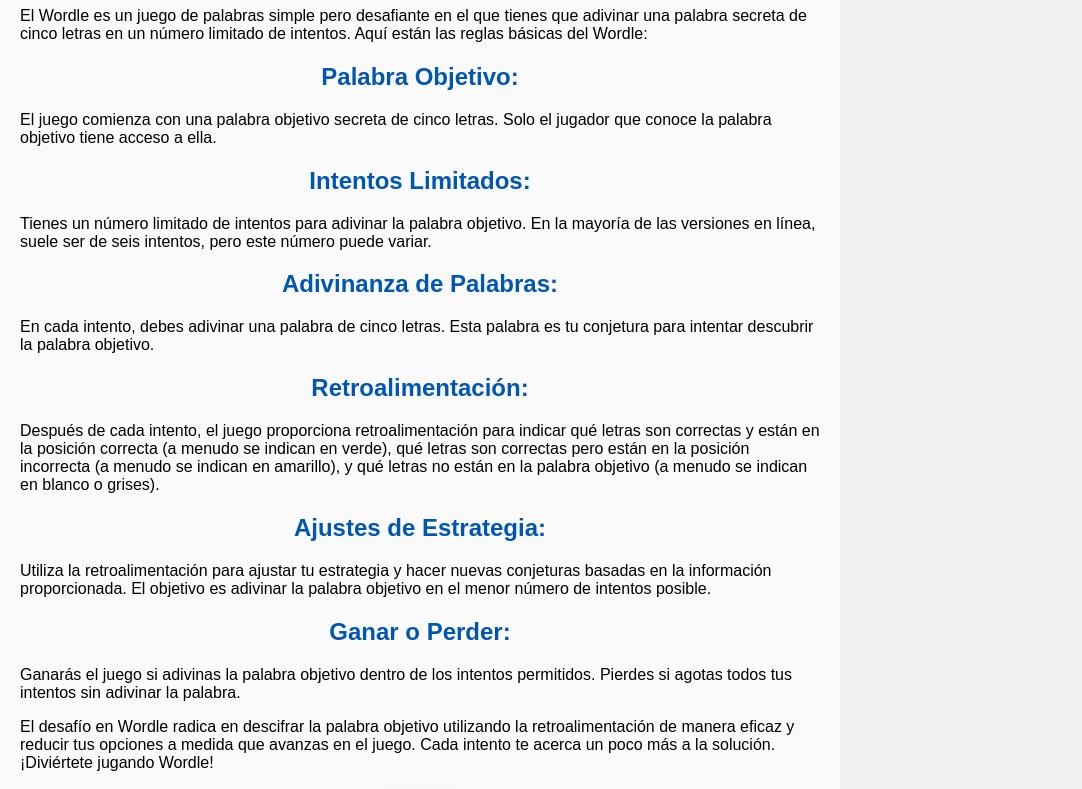
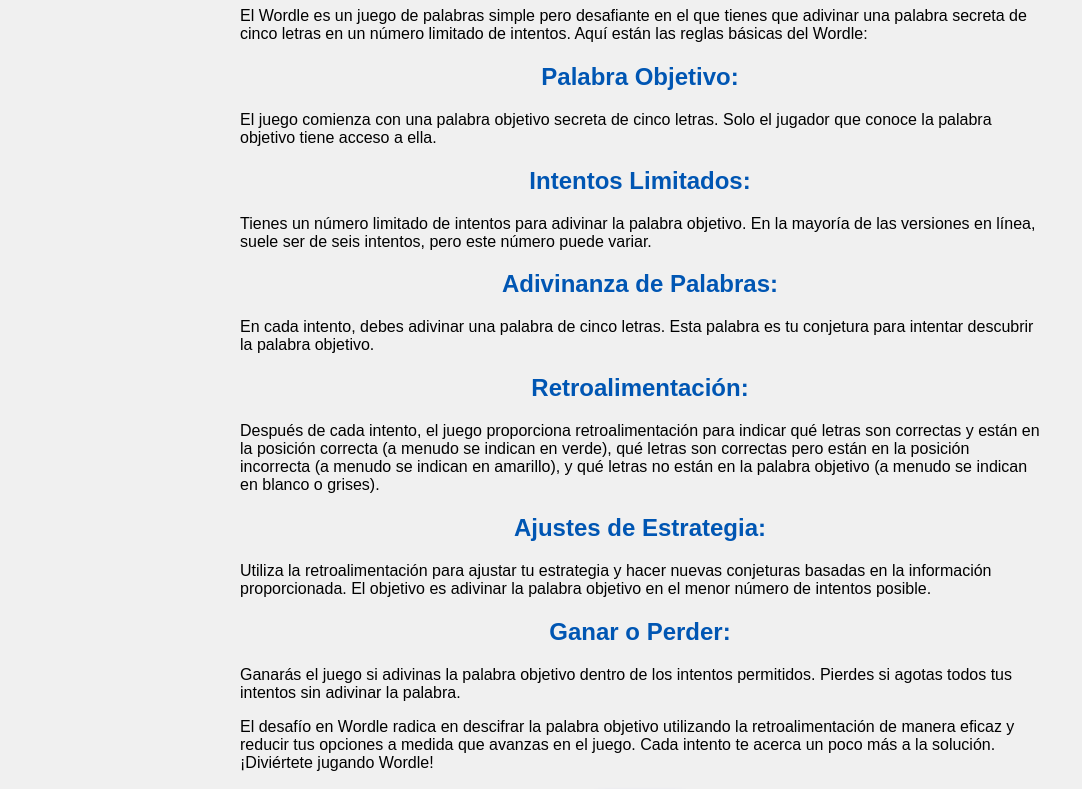
Before and after one commit to dinaroman/wordle.github.io, a plain HTML site: page ayuda.html in a window 1280 px wide. Shown: the part 93-882 px from the top of the page, without its empty margins (0-1082 px from the left). Drawn offline with Linux system fonts and the light colour scheme.

Commit message:
Commit de correccion
Correccion en div contenido

```diff
--- a/ayuda-style.css
+++ b/ayuda-style.css
@@ -4,11 +4,11 @@ body {
     margin: 0;
 }
 .contenido {
-    background-color: rgba(255, 255, 255, 0.7);
     border-radius: 10px;
+    max-width: 800px;
+    margin: 0 auto;
     padding: 20px;
     text-align: left;
-    max-width: 800px;
 }
 h1, h2{
     text-align: center;
```
